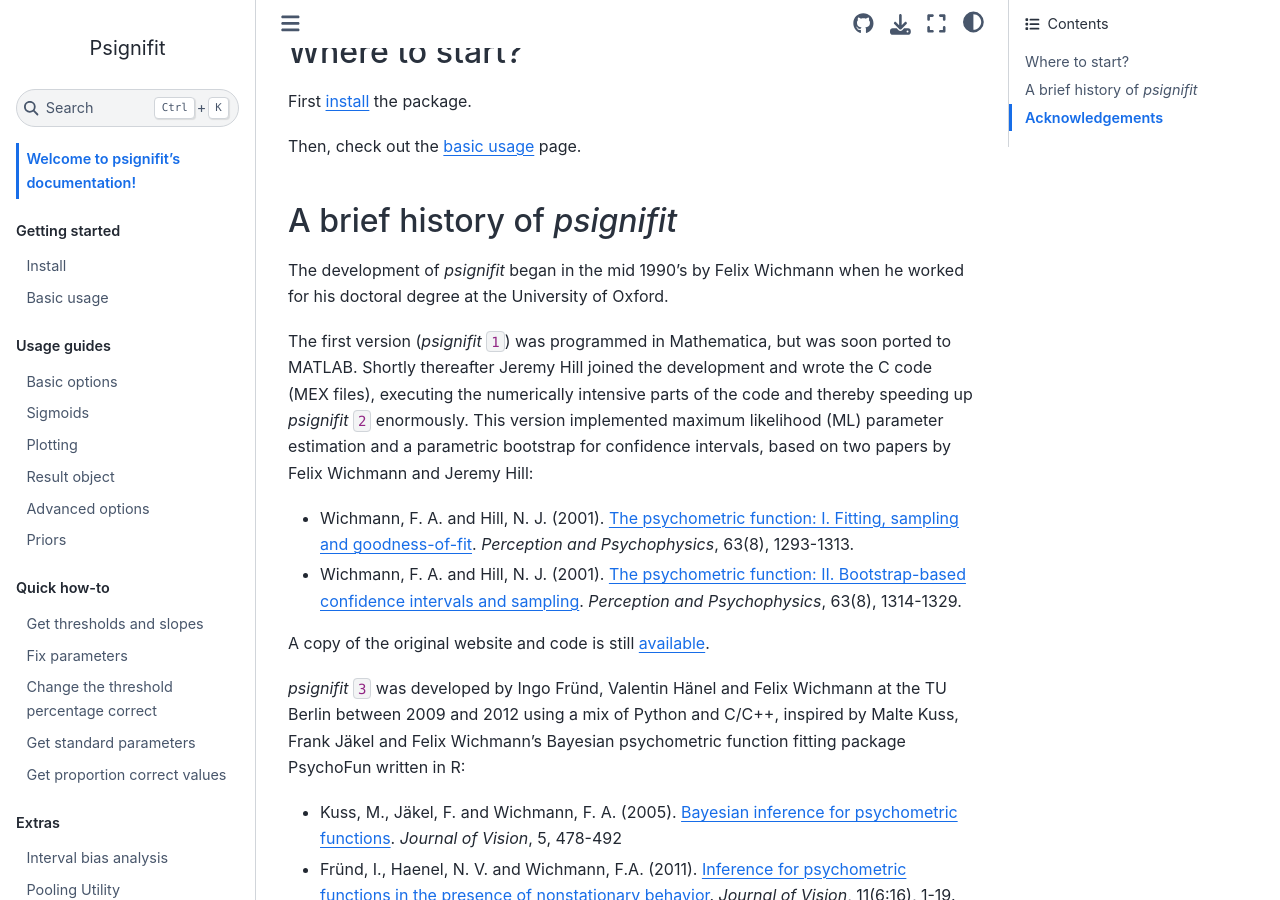
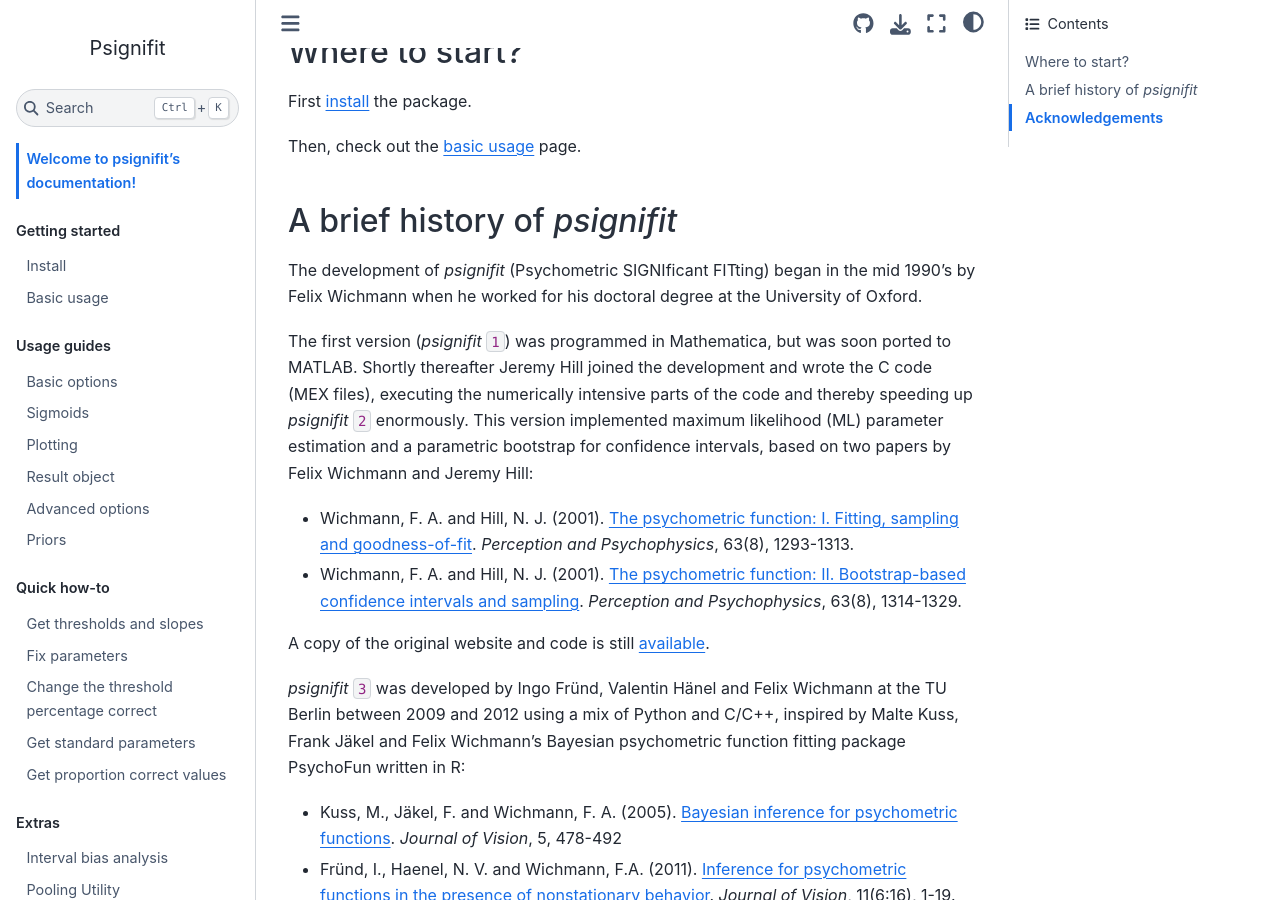
Before and after one commit to wichmann-lab/python-psignifit, a Jupyter Book: the page built from docs/index.md, in a window 1280 px wide and 900 px high, scrolled down 528 px. Built offline with Jupyter Book 1.0.4 settings and Sphinx 7.4.7 and the Sphinx Book theme 1.1.4, drawn with Linux system fonts in a browser that asks for light colours.

Commit message:
make it clear where the name psignifit comes from

```diff
--- a/docs/index.md
+++ b/docs/index.md
@@ -27,7 +27,7 @@
 
 ## A brief history of *psignifit*
 
-The development of *psignifit* began in the mid 1990's by Felix Wichmann when
+The development of *psignifit* (Psychometric SIGNIficant FITting) began in the mid 1990's by Felix Wichmann when
 he worked for his doctoral degree at the University of Oxford.
 
 The first version (*psignifit* `1`) was programmed in Mathematica, but was soon ported
```
